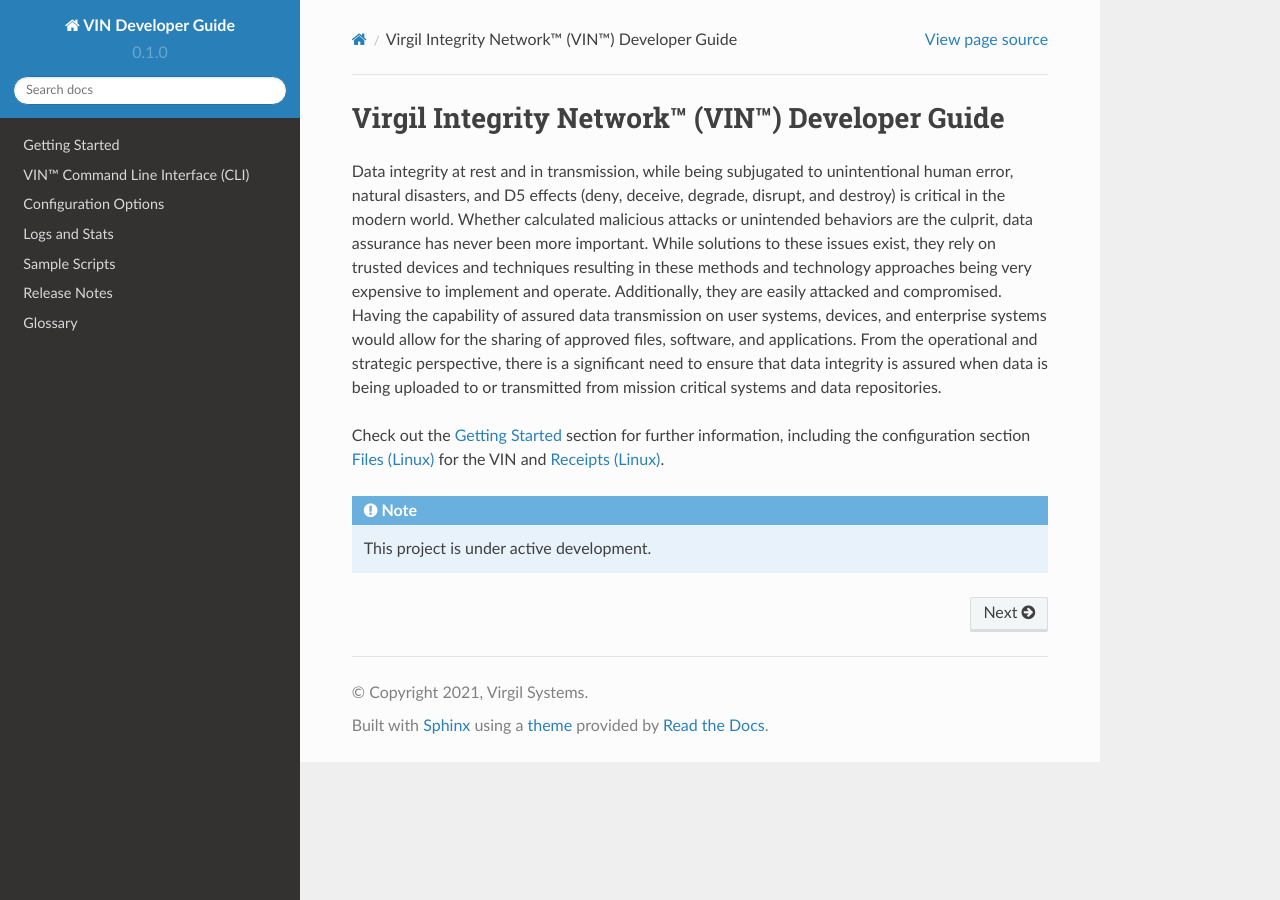
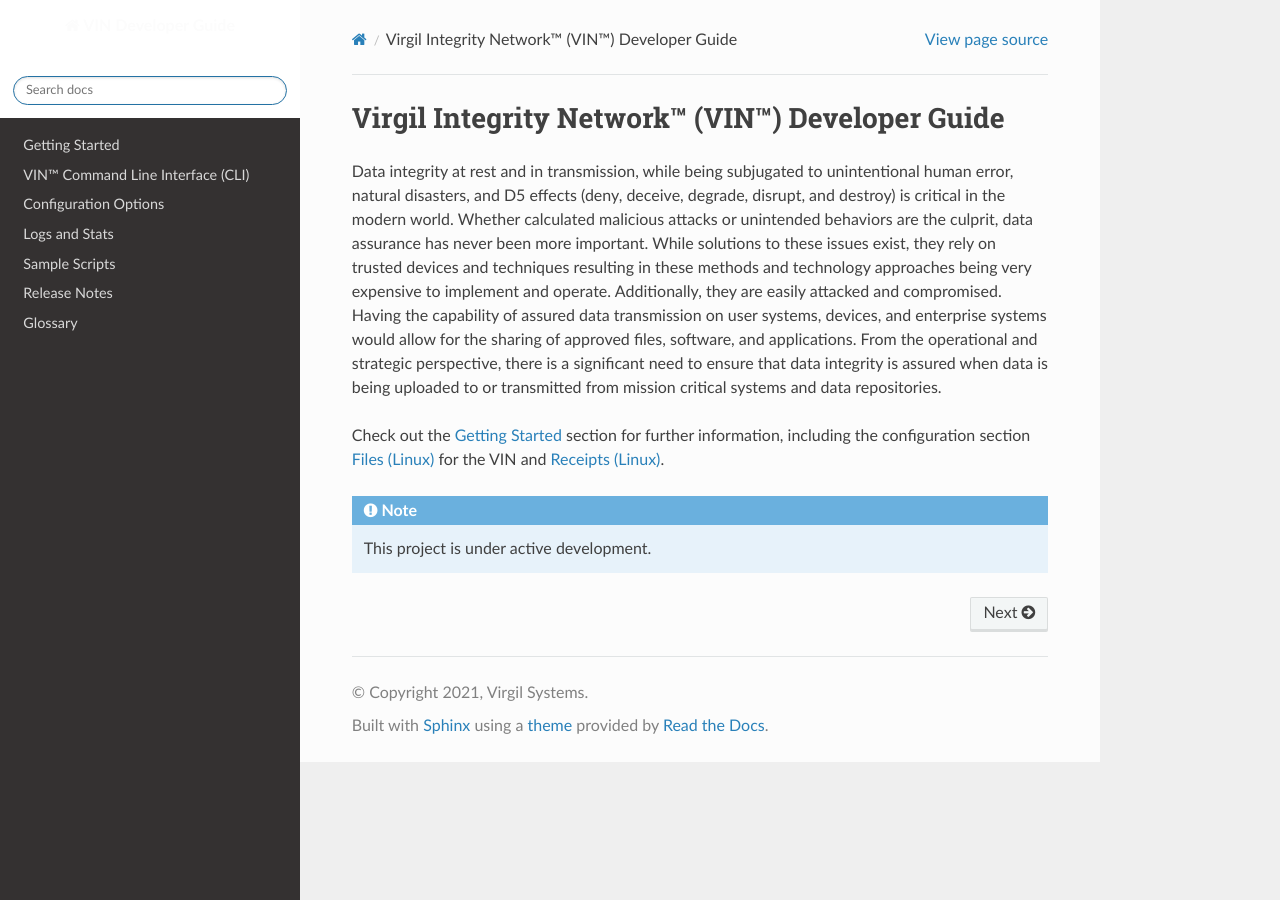
Before and after one commit to Market-Insight-Solutions-LLC/vin-developer-guide, a Sphinx documentation site: the page built from docs/source/index.rst, in a window 1280 px wide. Built offline with Sphinx 7.4.7 and the Read the Docs theme 2.0.0, drawn with Linux system fonts in a browser that asks for light colours.

Commit message:
testing custom.css

```diff
--- a/docs/source/_static/css/custom.css
+++ b/docs/source/_static/css/custom.css
@@ -12,6 +12,6 @@
 }
 
 /* Side navigation bar color */
-/*.wy-side-nav-search {
-    background-color: #AA0b70;
-}*/
+.wy-side-nav-search {
+    background-color: #FFFFFF;
+}
```
